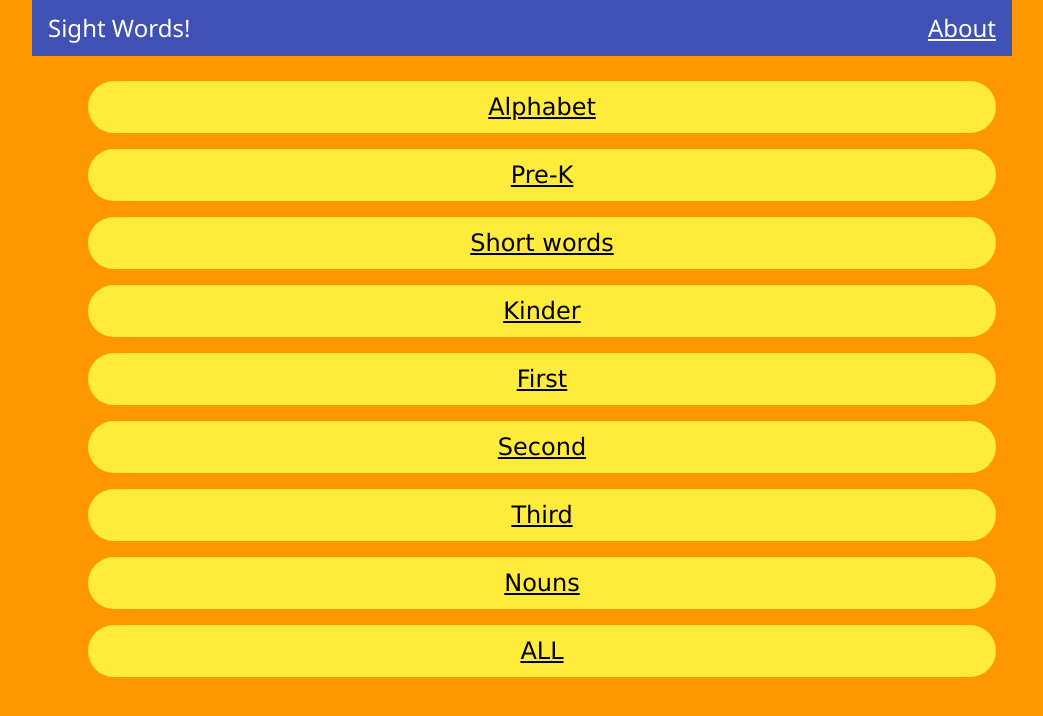
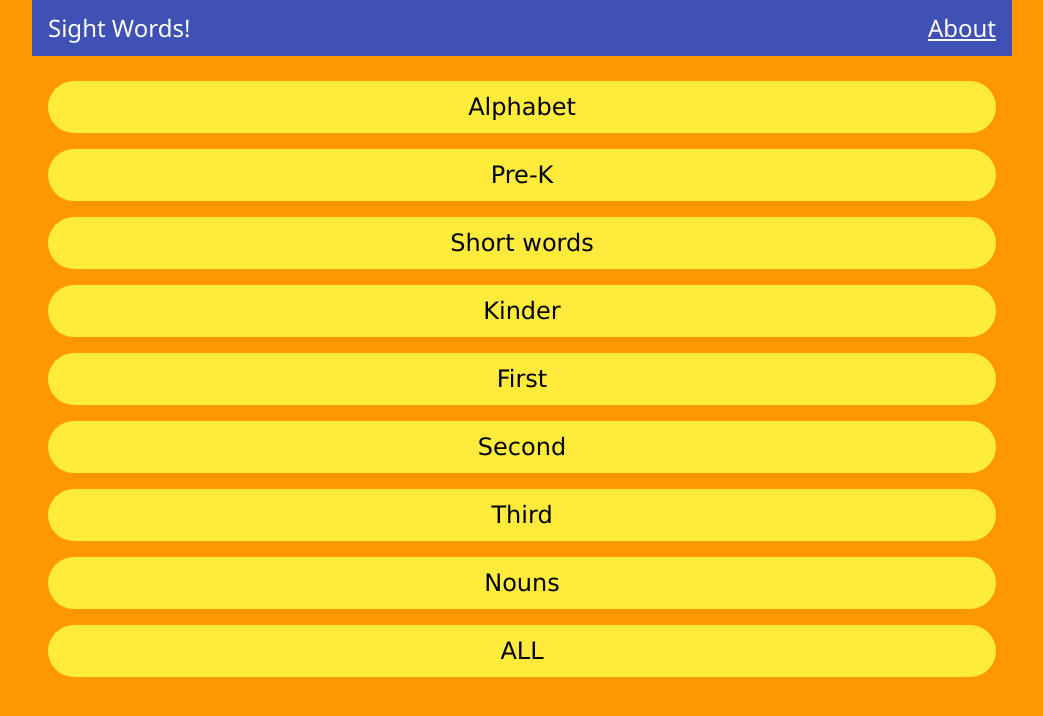
Before and after one commit to tircnf/sight-words, a Vue app: page / in a window 1280 px wide. Shown: the top 716 px of the page, without its empty margins (118-1161 px from the left). Built offline with nearby package versions, Linux system fonts and the light colour scheme.

Commit message:
tweak word list margins.
ul was indented.
also remove the underline text.

```diff
--- a/src/views/HomeView.vue
+++ b/src/views/HomeView.vue
@@ -12,17 +12,17 @@
     </header>
     <main class="w3-container w3-content w3-xlarge">
       <nav>
-        <ul>
+        <ul style="padding: 0; margin: 1em 0 0 0; list-style: none;">
 
-          <li  class="w3-yellow  w3-block w3-button w3-round-xxlarge w3-margin-bottom"><RouterLink to="/alphabet">Alphabet</RouterLink> </li>
-          <li  class="w3-yellow  w3-block w3-button w3-round-xxlarge w3-margin-bottom"><RouterLink to="/pre-k">Pre-K</RouterLink> </li>
-          <li  class="w3-yellow  w3-block w3-button w3-round-xxlarge w3-margin-bottom"><RouterLink to="/short">Short words</RouterLink> </li>
-          <li  class="w3-yellow  w3-block w3-button w3-round-xxlarge w3-margin-bottom"><RouterLink to="/kinder">Kinder</RouterLink> </li>
-          <li  class="w3-yellow  w3-block w3-button w3-round-xxlarge w3-margin-bottom"><RouterLink to="/first">First</RouterLink> </li>
-          <li  class="w3-yellow  w3-block w3-button w3-round-xxlarge w3-margin-bottom"><RouterLink to="/second">Second</RouterLink> </li>
-          <li  class="w3-yellow  w3-block w3-button w3-round-xxlarge w3-margin-bottom"><RouterLink to="/third">Third</RouterLink> </li>
-          <li  class="w3-yellow  w3-block w3-button w3-round-xxlarge w3-margin-bottom"><RouterLink to="/nouns">Nouns</RouterLink> </li>
-          <li  class="w3-yellow  w3-block w3-button w3-round-xxlarge w3-margin-bottom"><RouterLink to="/all">ALL</RouterLink> </li>
+          <li  class="w3-yellow  w3-block w3-button w3-round-xxlarge w3-margin-bottom"><RouterLink style="text-decoration: none" to="/alphabet">Alphabet</RouterLink> </li>
+          <li  class="w3-yellow  w3-block w3-button w3-round-xxlarge w3-margin-bottom"><RouterLink style="text-decoration: none" to="/pre-k">Pre-K</RouterLink> </li>
+          <li  class="w3-yellow  w3-block w3-button w3-round-xxlarge w3-margin-bottom"><RouterLink style="text-decoration: none" to="/short">Short words</RouterLink> </li>
+          <li  class="w3-yellow  w3-block w3-button w3-round-xxlarge w3-margin-bottom"><RouterLink style="text-decoration: none" to="/kinder">Kinder</RouterLink> </li>
+          <li  class="w3-yellow  w3-block w3-button w3-round-xxlarge w3-margin-bottom"><RouterLink style="text-decoration: none" to="/first">First</RouterLink> </li>
+          <li  class="w3-yellow  w3-block w3-button w3-round-xxlarge w3-margin-bottom"><RouterLink style="text-decoration: none" to="/second">Second</RouterLink> </li>
+          <li  class="w3-yellow  w3-block w3-button w3-round-xxlarge w3-margin-bottom"><RouterLink style="text-decoration: none" to="/third">Third</RouterLink> </li>
+          <li  class="w3-yellow  w3-block w3-button w3-round-xxlarge w3-margin-bottom"><RouterLink style="text-decoration: none" to="/nouns">Nouns</RouterLink> </li>
+          <li  class="w3-yellow  w3-block w3-button w3-round-xxlarge w3-margin-bottom"><RouterLink style="text-decoration: none" to="/all">ALL</RouterLink> </li>
         </ul>
       </nav>
 
```
